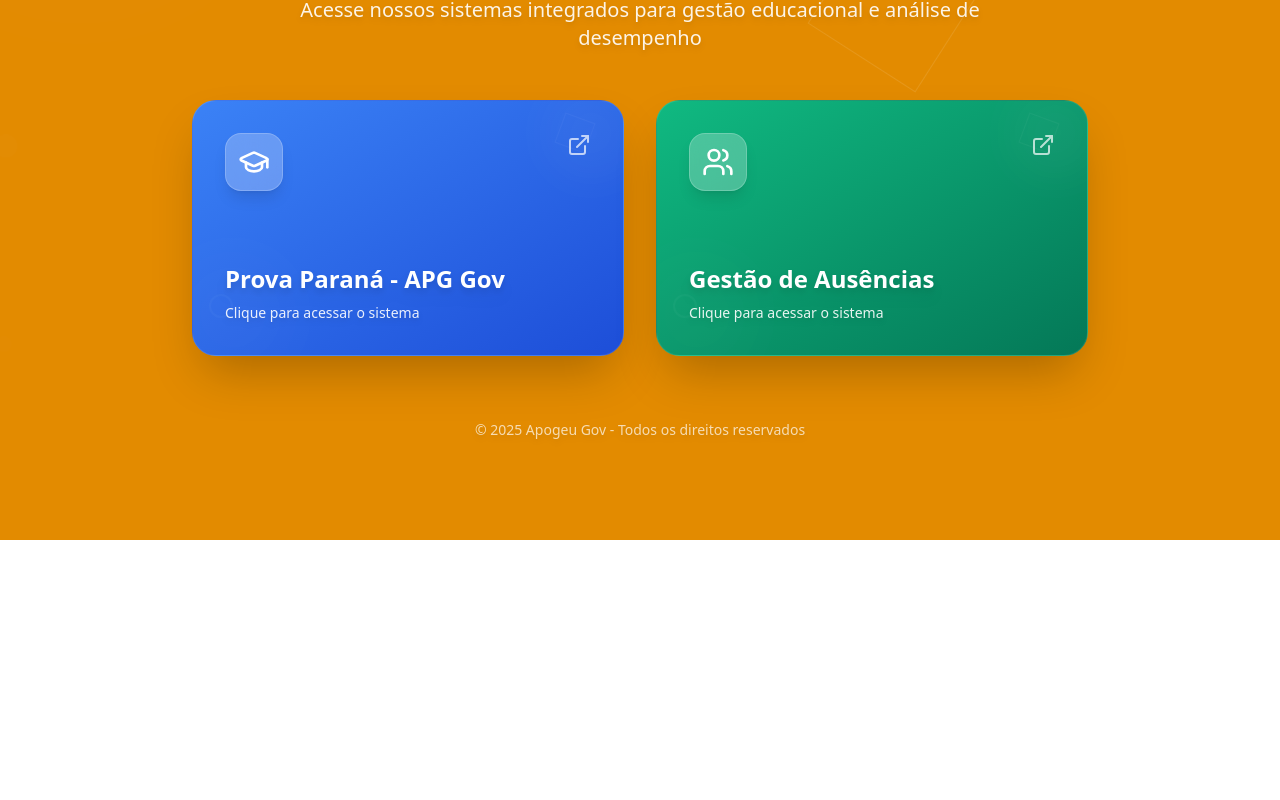
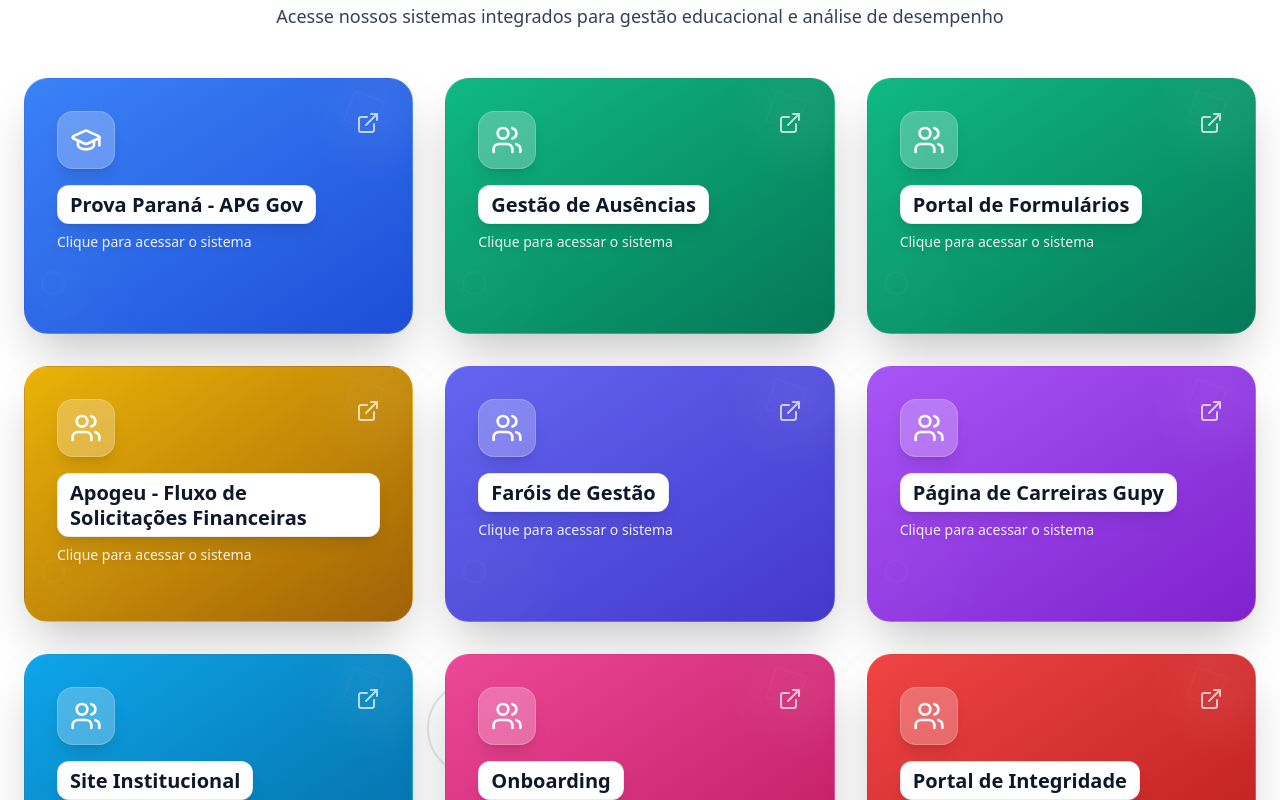
Before and after one commit to colegio-apogeu-gov/portal-integrado, a React (Vite) app: page / in a window 1280 px wide. Shown: the part 260-1060 px from the top of the page. Before the commit the page ends 800 px from the top, so only its background shows below. Built offline with nearby package versions, Linux system fonts and the light colour scheme.

Commit message:
Update App.tsx

```diff
--- a/src/App.tsx
+++ b/src/App.tsx
@@ -26,6 +26,78 @@
     description: 'O Gestão de Ausências – Apogeu é um sistema desenvolvido para registrar, monitorar e gerenciar as ausências de professores e coordenadores de forma simples e eficiente. A plataforma permite o registro rápido de faltas e afastamentos, mantém um histórico completo por profissional e período, e disponibiliza relatórios gerenciais que auxiliam no suporte administrativo. Com essas funcionalidades, garante-se mais transparência e organização no controle de presença, possibilitando que as instituições de ensino planejem substituições e assegurem a continuidade das atividades pedagógicas.',
     icon: <Users className="w-8 h-8" />,
     gradient: 'from-emerald-500 to-emerald-700'
+  },
+  {
+    id: 'portal-de-formularios',
+    title: 'Portal de Formulários',
+    url: 'https://app.pipefy.com/organizations/301366705/interfaces/78d02e88-3a27-4690-86be-565298dfd95b/pages/2a84fbac-3721-44cb-b6f1-a8ddf746050a',
+    description: 'O Portal de Formulários é a ferramenta para centralizar e organizar os pedidos direcionados ao DP. A plataforma simplifica o fluxo de trabalho, permitindo que os usuários abram, acompanhem e gerenciem suas solicitações de forma eficiente. Com essa organização, garante-se mais agilidade e transparência no atendimento às demandas, otimizando a comunicação e a resolução de pendências.',
+    icon: <Users className="w-8 h-8" />,
+    gradient: 'from-emerald-500 to-emerald-700'
+  },
+  {
+    id: 'fluxo-financeiro',
+    title: 'Apogeu - Fluxo de Solicitações Financeiras',
+    url: 'https://app.pipefy.com/public/form/sscgyzWQ',
+    description: 'O Fluxo de Solicitações Financeiras foi desenvolvido para padronizar e agilizar os pedidos de pagamento e reembolso. Por meio de um formulário detalhado, a ferramenta organiza as requisições financeiras, como pagamentos a fornecedores, salários PJ, reembolsos e outras solicitações. O sistema assegura que todas as informações necessárias sejam fornecidas corretamente, garantindo mais controle, transparência e eficiência na gestão dos processos financeiros.',
+    icon: <Users className="w-8 h-8" />,
+    gradient: 'from-yellow-500 to-yellow-700'
+  },
+  {
+    id: 'farois-gestao',
+    title: 'Faróis de Gestão',
+    url: 'https://farois-apggov.netlify.app/',
+    description: 'Os Faróis de Gestão representam o modelo de gestão do APGGov, criado para transformar dados em ações estratégicas. Utilizando um sistema de cores (verde, amarelo e vermelho), a ferramenta monitora indicadores-chave de desempenho nas frentes que definimos como importantes. O preenchimento é realizado quinzenalmente pelos coordenadores administrativos e diretores regionais, permitindo a criação de diagnósticos precisos e planos de ação para a melhoria contínua.',
+    icon: <Users className="w-8 h-8" />,
+    gradient: 'from-indigo-500 to-indigo-700'
+  },
+  {
+    id: 'carreiras-gupy',
+    title: 'Página de Carreiras Gupy',
+    url: 'https://apg-gov.gupy.io/',
+    description: 'A página de Carreiras na Gupy é o nosso portal oficial para a divulgação de vagas e gestão de processos seletivos. Nela, centralizamos todas as oportunidades abertas para fazer parte do time APGGov, desde cargos pedagógicos até administrativos e de gestão. Este é o principal canal para atrair novos talentos alinhados à nossa cultura de excelência e ao propósito de transformar a educação.',
+    icon: <Users className="w-8 h-8" />,
+    gradient: 'from-purple-500 to-purple-700'
+  },
+  {
+    id: 'site-apggov',
+    title: 'Site Institucional',
+    url: 'https://apggov.com.br/#home',
+    description: 'O site institucional do APGGov é a nossa principal plataforma de comunicação externa, onde apresentamos nossa missão, valores e o impacto do nosso trabalho na educação pública. O portal detalha nosso modelo de gestão inovador, que foca no apoio às escolas, na melhoria da infraestrutura e no desenvolvimento da comunidade escolar.',
+    icon: <Users className="w-8 h-8" />,
+    gradient: 'from-sky-500 to-sky-700'
+  },
+  {
+    id: 'onboarding',
+    title: 'Onboarding',
+    url: '',
+    description: 'O Onboarding, nosso processo de integração de novos colaboradores, é um encontro mensal fundamental para que os novos membros do time se sintam bem-vindos e preparados para sua jornada no APGGov. Neste momento, apresentamos nossa cultura e os pilares da organização, abordando temas essenciais como nossos fundamentos institucionais, Código de Conduta, fluxos de comunicação e informações importantes do Departamento Pessoal.',
+    icon: <Users className="w-8 h-8" />,
+    gradient: 'from-pink-500 to-pink-700'
+  },
+  {
+    id: 'portal-integridade',
+    title: 'Portal de Integridade',
+    url: 'https://www.helloethics.com/apggov/pt/main.html',
+    description: 'O Portal de Integridade é a plataforma dedicada a promover um ambiente ético, transparente e seguro no APGGov. A principal ferramenta do portal é o Canal de Integridade, um meio seguro e confidencial, operado por uma empresa independente, para relatar violações ao Código de Conduta, irregularidades ou assédio.',
+    icon: <Users className="w-8 h-8" />,
+    gradient: 'from-red-500 to-red-700'
+  },
+  {
+    id: 'politicas-apggov',
+    title: 'Políticas APG GOV',
+    url: 'https://www.helloethics.com/apggov/pt/policies.html',
+    description: 'A seção de Políticas APG GOV é o nosso repositório oficial de diretrizes, criada para garantir a transparência e a integridade em todas as nossas ações. Neste espaço, centralizamos os guias e políticas institucionais que orientam a conduta e os processos internos.',
+    icon: <Users className="w-8 h-8" />,
+    gradient: 'from-gray-500 to-gray-700'
+  },
+  {
+    id: 'codigo-vestimenta',
+    title: 'Código de Vestimenta',
+    url: 'https://drive.google.com/file/d/1vvgHq8QwR55utFHvD69L2xKyEqCZLv0O/view?usp=sharing',
+    description: 'O Código de Vestimenta Institucional é o guia que orienta todos os colaboradores da APG Gov sobre a apresentação pessoal no ambiente de trabalho. Seu principal objetivo é fortalecer uma cultura de profissionalismo, respeito e segurança, refletindo os valores da nossa instituição.',
+    icon: <Users className="w-8 h-8" />,
+    gradient: 'from-orange-500 to-orange-700'
   }
 ];
 
@@ -47,37 +119,25 @@
   };
 
   return (
-    <div className="min-h-screen relative overflow-hidden" style={{ backgroundColor: '#E38B00' }}>
+    <div className="min-h-screen relative overflow-hidden" style={{ backgroundColor: 'white' }}>
       {/* Background Decorative Elements */}
       <div className="absolute inset-0 overflow-hidden pointer-events-none">
-        {/* Large floating bubbles */}
         <div className="absolute -top-20 -left-20 w-80 h-80 bg-white/5 rounded-full blur-3xl animate-pulse"></div>
         <div className="absolute top-1/3 -right-32 w-96 h-96 bg-white/3 rounded-full blur-3xl animate-pulse" style={{ animationDelay: '2s' }}></div>
         <div className="absolute bottom-20 left-1/4 w-64 h-64 bg-white/4 rounded-full blur-2xl animate-pulse" style={{ animationDelay: '4s' }}></div>
-
-        {/* Geometric shapes */}
         <div className="absolute top-1/4 right-1/4 w-32 h-32 border border-white/10 rotate-45 animate-spin" style={{ animationDuration: '20s' }}></div>
         <div className="absolute bottom-1/3 left-1/3 w-24 h-24 border-2 border-white/8 rounded-full animate-bounce" style={{ animationDuration: '3s' }}></div>
-
-        {/* Floating particles */}
         <div className="absolute top-1/2 left-1/5 w-3 h-3 bg-white/20 rounded-full animate-ping"></div>
         <div className="absolute top-3/4 right-1/5 w-2 h-2 bg-white/15 rounded-full animate-ping" style={{ animationDelay: '1s' }}></div>
         <div className="absolute top-1/6 left-3/4 w-4 h-4 bg-white/10 rounded-full animate-ping" style={{ animationDelay: '3s' }}></div>
       </div>
 
-
       {/* Header com Logo */}
       <header className="relative w-full py-8 shadow-2xl overflow-hidden" style={{ backgroundColor: '#1300B0' }}>
-        {/* Header Background Effects */}
         <div className="absolute inset-0 overflow-hidden">
-          {/* Gradient overlay */}
           <div className="absolute inset-0 bg-gradient-to-r from-blue-900/20 via-transparent to-purple-900/20"></div>
-
-          {/* Floating elements in header */}
           <div className="absolute -top-10 left-1/4 w-40 h-40 bg-white/5 rounded-full blur-2xl animate-pulse"></div>
           <div className="absolute -bottom-10 right-1/4 w-32 h-32 bg-white/3 rounded-full blur-xl animate-pulse" style={{ animationDelay: '1.5s' }}></div>
-
-          {/* Simple geometric accents */}
           <div className="absolute top-6 left-12 w-2 h-2 bg-white/20 rounded-full animate-ping"></div>
           <div className="absolute bottom-6 right-12 w-3 h-3 bg-white/15 rounded-full animate-ping" style={{ animationDelay: '2s' }}></div>
           <div className="absolute top-1/2 left-8 w-1 h-1 bg-white/25 rounded-full animate-pulse"></div>
@@ -98,16 +158,18 @@
       {/* Main Content */}
       <main className="relative z-10 container mx-auto px-6 py-12">
 <div className="text-center mb-12">
-          <h1 className="text-4xl md:text-5xl font-bold text-white mb-4 drop-shadow-lg">
+  <h1 className="text-3xl md:text-4xl font-extrabold text-slate-900 mb-3">
+    <span className="inline-block bg-white/95 border border-slate-200 rounded-2xl px-5 py-2 shadow-sm">
       Portal de Sistemas
+    </span>
   </h1>
-          <p className="text-xl text-white/90 max-w-3xl mx-auto drop-shadow-md">
+  <p className="text-base md:text-lg text-slate-700 max-w-3xl mx-auto">
     Acesse nossos sistemas integrados para gestão educacional e análise de desempenho
   </p>
 </div>
 
-        {/* Cards Grid */}
-        <div className="grid md:grid-cols-2 gap-8 max-w-4xl mx-auto">
+        {/* Cards Grid - agora 3 colunas no desktop */}
+        <div className="grid grid-cols-1 sm:grid-cols-2 xl:grid-cols-3 gap-8 max-w-7xl mx-auto">
           {systems.map((system) => (
             <div
               key={system.id}
@@ -117,21 +179,21 @@
               onMouseLeave={handleCardLeave}
               onClick={() => handleCardClick(system.url)}
             >
-              <div className={`
-                relative overflow-hidden rounded-3xl p-8 h-64
+              <div
+                className={`
+                  relative overflow-hidden rounded-3xl p-8 min-h-[16rem]
                   bg-gradient-to-br ${system.gradient}
                   transition-all duration-500 ease-out
                   shadow-2xl hover:shadow-3xl
                   border border-white/10
                   backdrop-blur-sm
-              `}>
+                `}
+              >
                 {/* Background Pattern */}
                 <div className="absolute inset-0 opacity-20">
                   <div className="absolute -top-4 -right-4 w-24 h-24 bg-white/30 rounded-full blur-xl animate-pulse"></div>
                   <div className="absolute -bottom-6 -left-6 w-32 h-32 bg-white/20 rounded-full blur-2xl animate-pulse" style={{ animationDelay: '1s' }}></div>
                   <div className="absolute top-1/2 left-1/2 w-16 h-16 bg-white/10 rounded-full blur-lg animate-ping" style={{ animationDelay: '2s' }}></div>
-
-                  {/* Geometric overlay */}
                   <div className="absolute top-4 right-8 w-8 h-8 border border-white/20 rotate-45 animate-spin" style={{ animationDuration: '10s' }}></div>
                   <div className="absolute bottom-8 left-4 w-6 h-6 border-2 border-white/15 rounded-full animate-bounce" style={{ animationDuration: '2s' }}></div>
                 </div>
@@ -145,9 +207,22 @@
                     <ExternalLink className="w-6 h-6 opacity-70 group-hover:opacity-100 group-hover:scale-110 transition-all duration-300" />
                   </div>
 
-                  <div>
-                    <h2 className="text-2xl font-bold mb-2 group-hover:text-white transition-colors drop-shadow-lg">
+                  {/* Título com borda e sombra para destacar no fundo branco */}
+                  <div className="mt-4">
+                    <h2
+                      className="
+                        text-xl font-semibold mb-2
+                      "
+                    >
+                      <span
+                        className="
+                          inline-block bg-white text-slate-900
+                          border border-slate-200/80 rounded-xl
+                          shadow-lg px-3 py-1.5 leading-tight
+                        "
+                      >
                         {system.title}
+                      </span>
                     </h2>
                     <p className="text-white/90 text-sm drop-shadow-md">
                       Clique para acessar o sistema
@@ -182,7 +257,6 @@
           <div className="text-sm leading-relaxed">
             {systems.find(s => s.id === hoveredCard)?.description}
           </div>
-          {/* Tooltip Arrow */}
           <div className="absolute top-full left-1/2 transform -translate-x-1/2">
             <div className="w-0 h-0 border-l-8 border-r-8 border-t-8 border-transparent border-t-slate-900/95"></div>
           </div>
```
Lines whose indentation alone changed are shown as unchanged.
